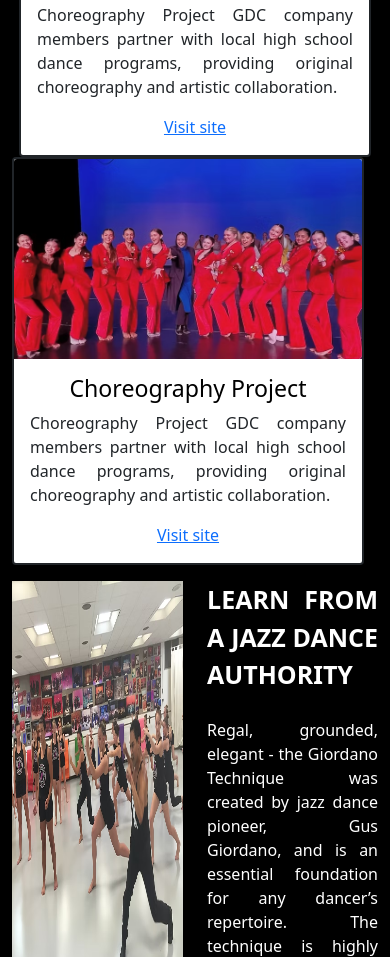
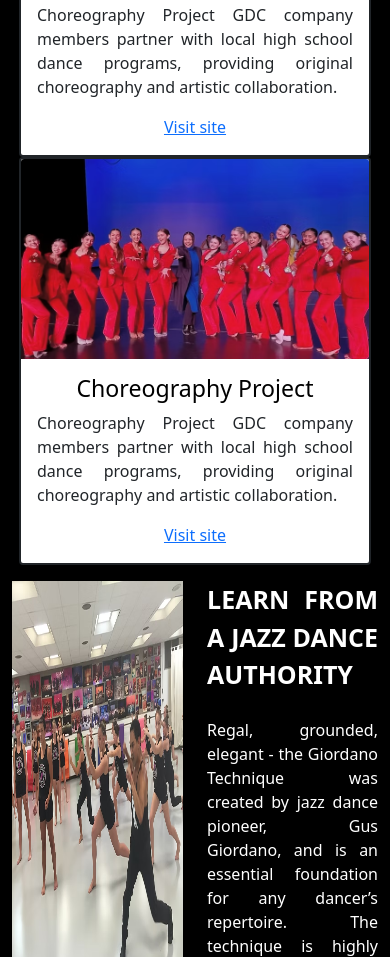
Before and after one commit to Bini31/mywebdesign, a plain HTML site: page index.html in a window 390 px wide. Shown: the part 3472-4429 px from the top of the page. Drawn offline with nearby package versions, Linux system fonts and the light colour scheme.

Commit message:
Added new col

```diff
--- a/index.html
+++ b/index.html
@@ -228,8 +228,8 @@
                     </div>
                 </div>
             </div>
-            <div class="col-4">
-                <div class="card border border-2 border-dark text-center" style="width: 22rem;">
+            <div class="col-12 col-md-6 col-lg-4">
+                <div class="card border border-2 border-dark text-center mx-auto" style="width: 22rem;">
                     <img src="3pgm.avif" class="card-img-top" alt="..." width="200px" height="200px">
                     <div class="card-body">
                         <h5 class="card-title text-center fs-3" style="color:black">Choreography Project</h5>
```
